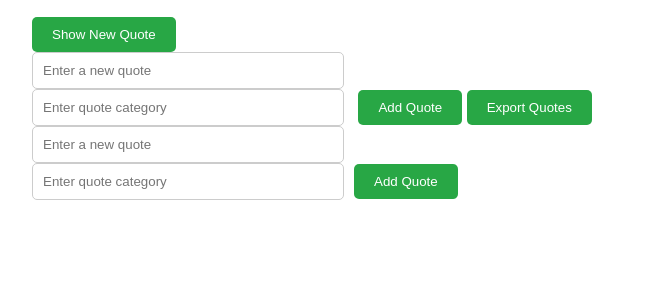
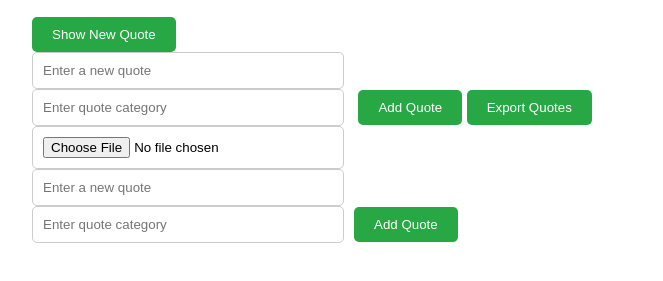
Before and after one commit to MaxiimeAz/alx_fe_javascript, a plain HTML site: page dom-manipulation/index.html in a window 1280 px wide. Shown: the part 143-424 px from the top of the page, without its empty margins (308-971 px from the left). Drawn offline with Linux system fonts and the light colour scheme.

Commit message:
Update index.html

```diff
--- a/dom-manipulation/index.html
+++ b/dom-manipulation/index.html
@@ -47,6 +47,10 @@
         <input id="newQuoteCategory" type="text" placeholder="Enter quote category" />
         <button onclick="addQuote()">Add Quote</button>
          <button id="exportQuotes">Export Quotes</button>    </div>
+
+     <div>
+        <input type="file" id="importFile" accept=".json" onchange="importFromJsonFile(event)" />
+    </div>
     <script src="script.js"></script>
 </body>
 </html>
```
